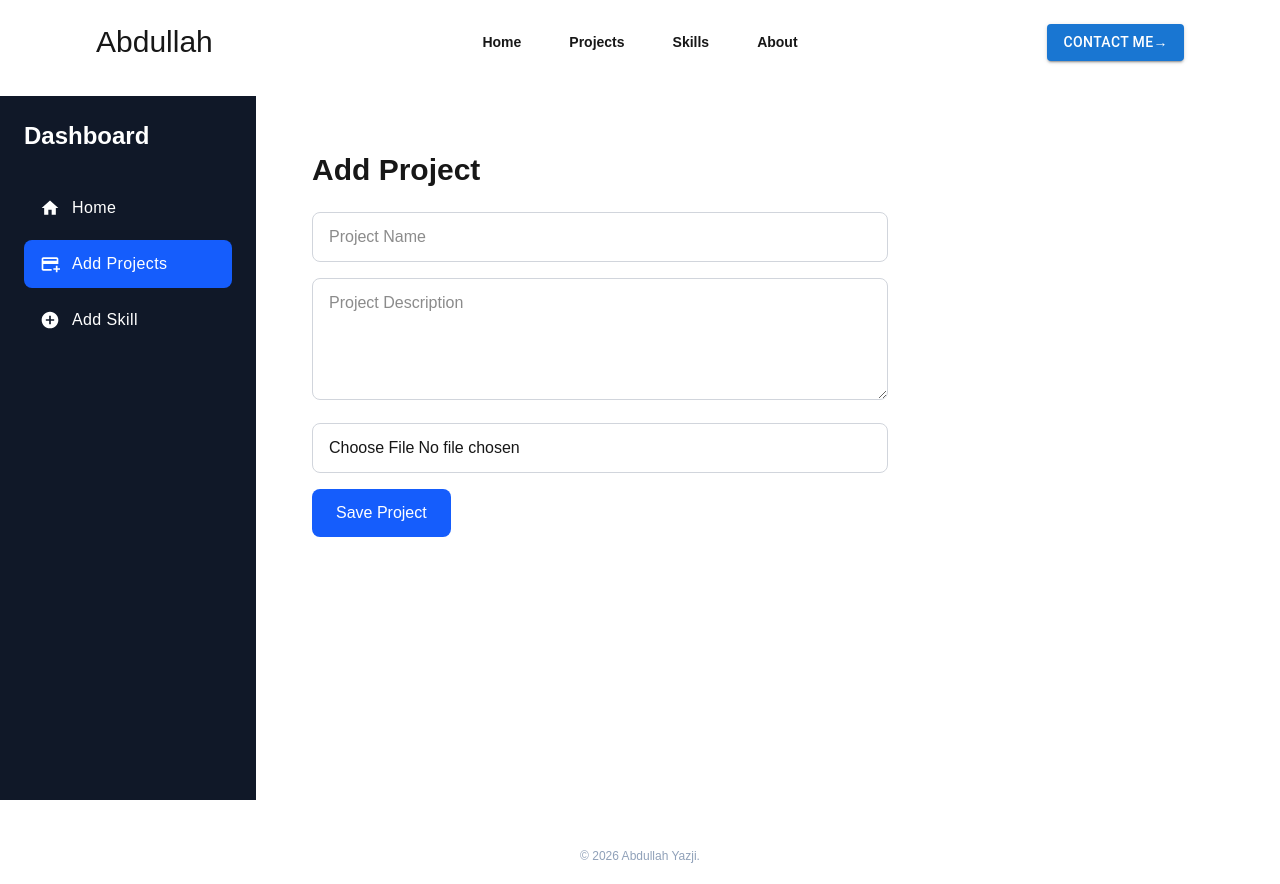
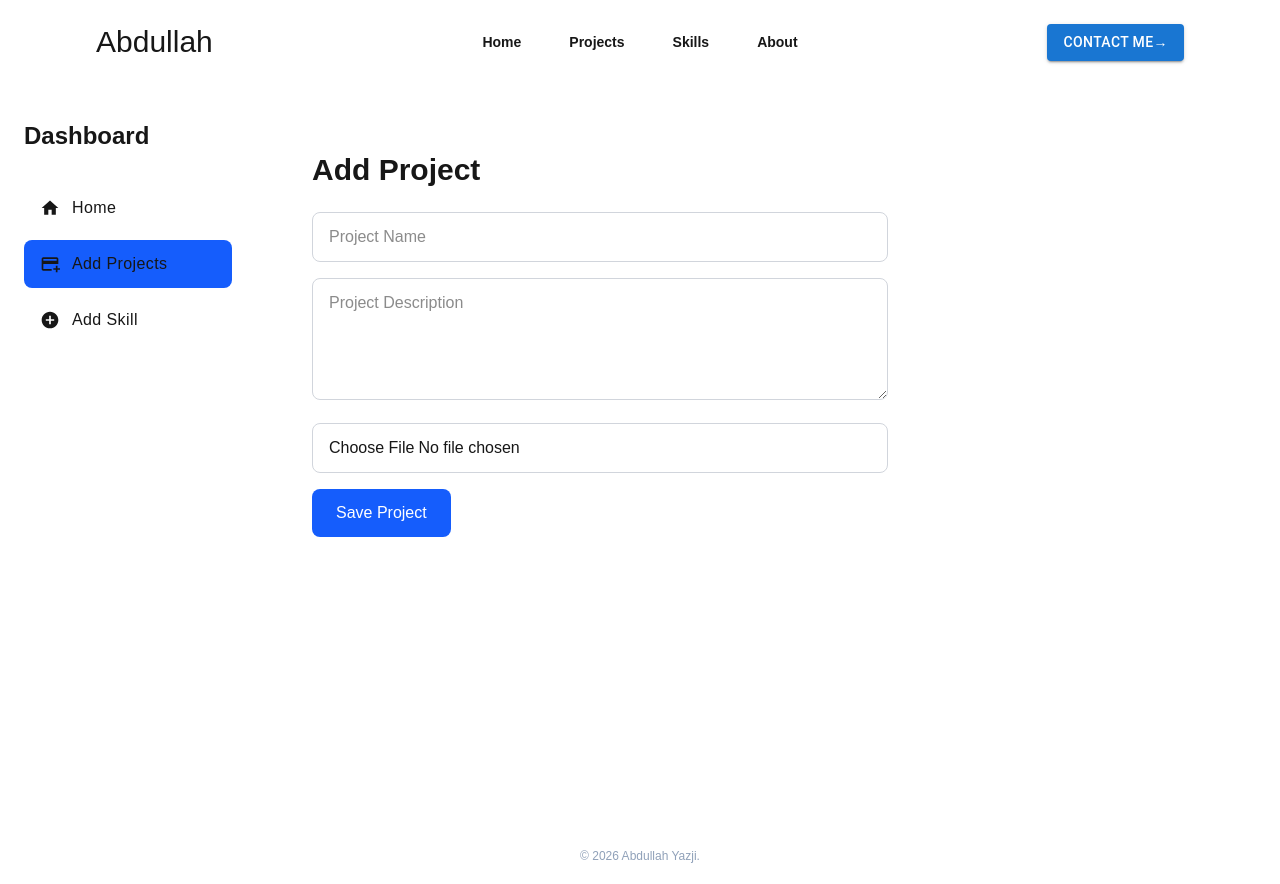
Before and after one commit to abdullahyazji36/Abdullah-Portfolio, a Next.js app: page /dashboard/dashprojects/add in a window 1280 px wide. Built offline with nearby package versions, Linux system fonts and the light colour scheme.

Commit message:
Sidebar background color, scroll

```diff
--- a/src/components/dashboard/Sidebar.tsx
+++ b/src/components/dashboard/Sidebar.tsx
@@ -37,11 +37,17 @@ export default function Sidebar() {
     const pathname = usePathname();
     const [open, setOpen] = useState(false);
 
+    const handleNavigation = () => {
+        if (window.innerWidth < 1024) {
+            setOpen(false);
+        }
+    };
+
     return (
         <>
             <button
                 onClick={() => setOpen(true)}
-                className="fixed left-4 top-28 z-50 rounded-lg bg-gray-900 p-2 text-white md:hidden"
+                className="fixed left-4 top-28 z-50 rounded-lg p-2 md:hidden"
             >
                 <MenuIcon />
             </button>
@@ -53,7 +59,7 @@ export default function Sidebar() {
                 />
             )}
 
-            <aside className={`fixed left-0 top-20 z-50 h-[calc(100vh-6rem)] w-64 bg-gray-900 text-white p-6 transition-transform duration-300
+            <aside className={`fixed left-0 top-20 z-50 h-[calc(100vh-6rem)] w-64 dark:bg-gray-900 bg-white p-6 transition-transform duration-300
                     ${open ? "translate-x-0" : "-translate-x-full"
                 }
                     md:static md:h-auto md:translate-x-0`}
@@ -81,8 +87,9 @@ export default function Sidebar() {
                                         href={link.href}
                                         className={`flex items-center gap-3 rounded-lg px-4 py-3 transition ${pathname === link.href
                                             ? "bg-blue-600"
-                                            : "hover:bg-gray-700"
+                                            : "dark:hover:bg-gray-700 hover:bg-gray-700/25"
                                             }`}
+                                        onClick={handleNavigation}
                                     >
                                         <Icon fontSize="small"
                                             className="text-xl"
```
